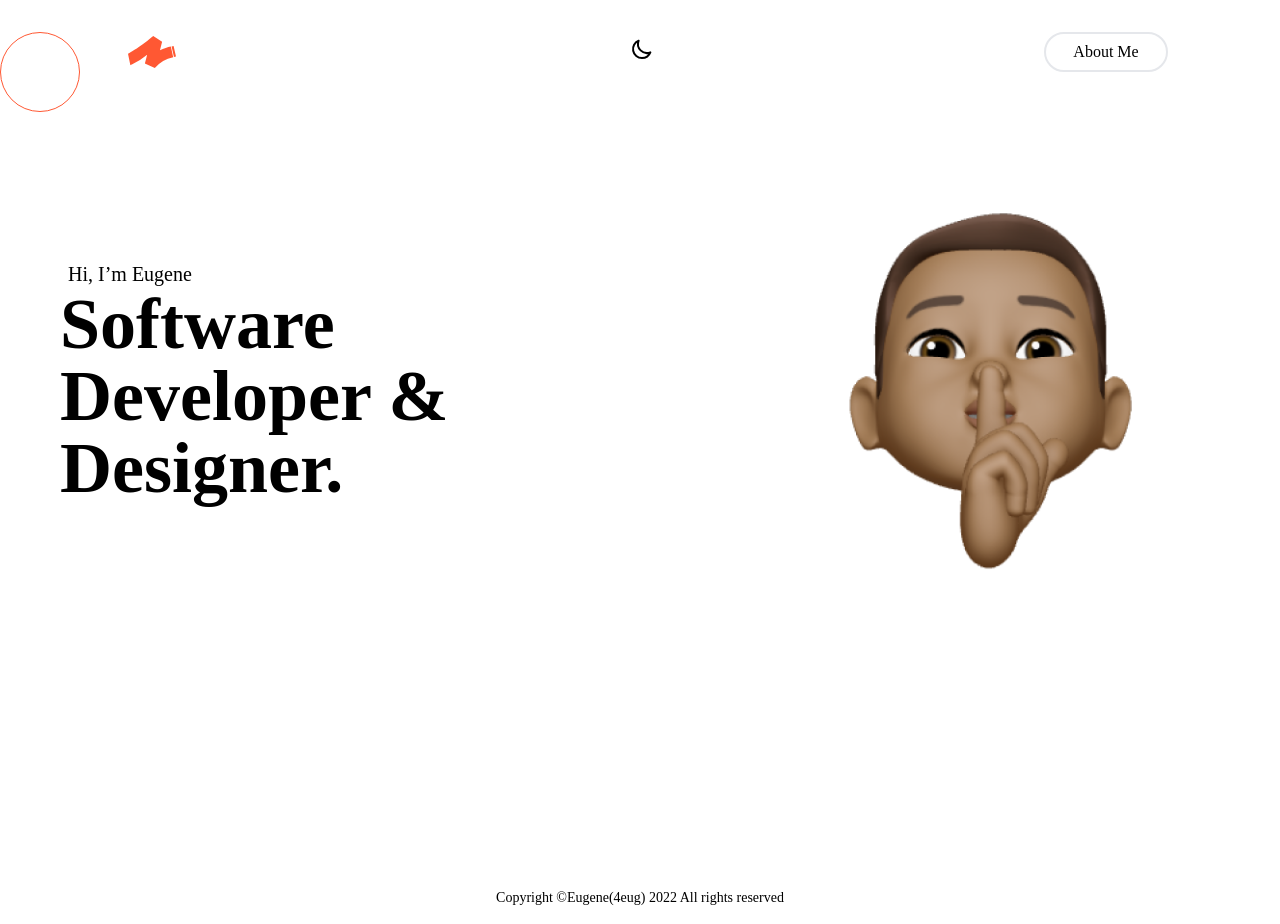
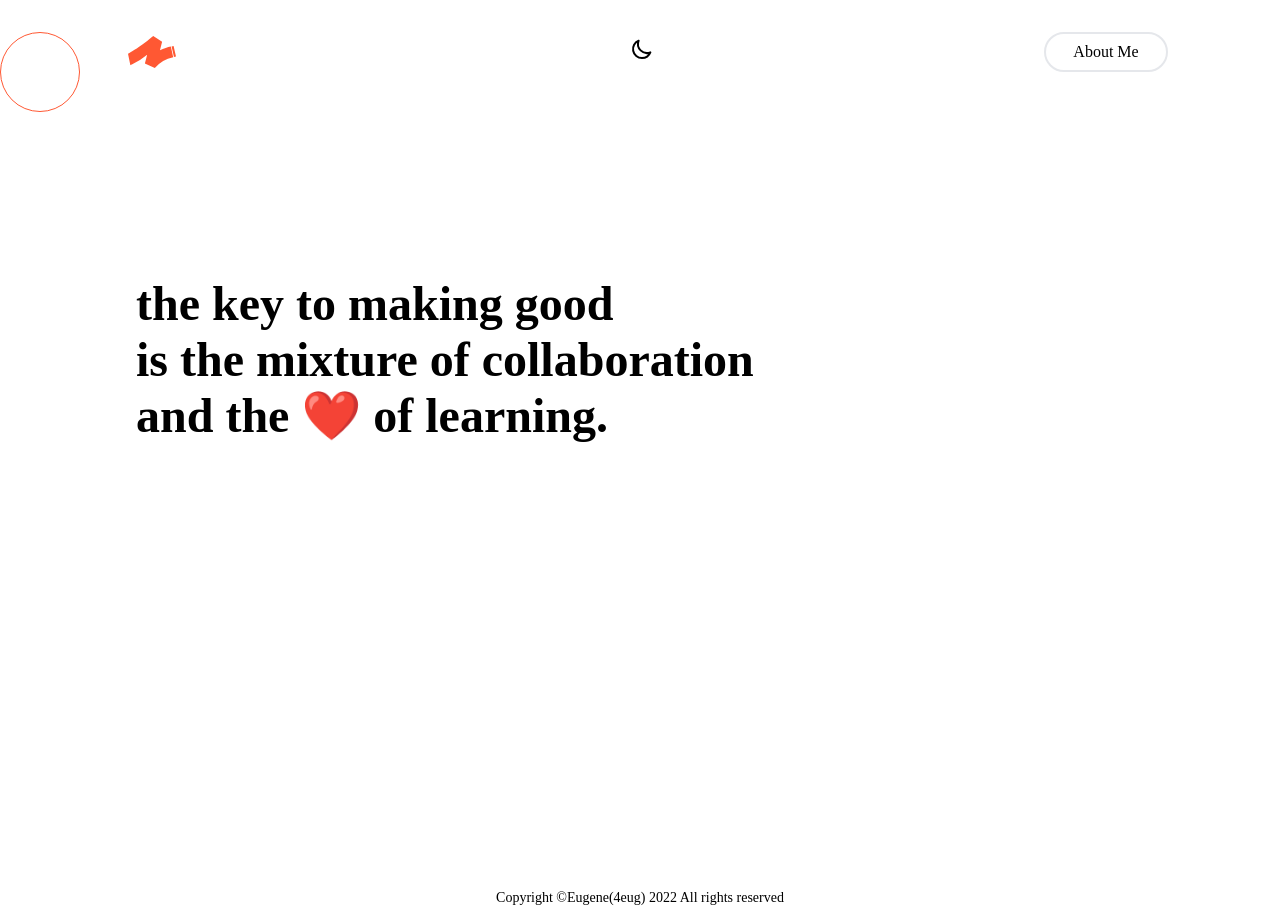
Before and after one commit to 4eug/Old-Portfolio, a Next.js app: page / in a window 1280 px wide. Built offline with nearby package versions, Linux system fonts and the light colour scheme.

Commit message:
Changed Hero Section

```diff
--- a/components/Hero/Hero.jsx
+++ b/components/Hero/Hero.jsx
@@ -14,7 +14,7 @@ const Hero = () => {
 
   return (
     <div name="home" className="w-full h-screen  flex flex-col justify-between">
-      <div className="grid md:grid-cols-2 max-w-[1240px] ml-auto mr-auto mt-2 md:mt-10">
+      <div className="grid md:grid-cols-1 max-w-[1240px] ml-2 md:ml-32 mt-16 md:mt-44">
         <div
           initial="initial"
           animate="animate"
@@ -33,35 +33,16 @@ const Hero = () => {
           }}
           className="flex flex-col justify-center md:items-start w-full px-2 py-8"
         >
-          <p className="pl-4 md:pl-10 text-xl mt-16 md:mt-0 ">
-            {state.title}
-          </p>
-          <h1 className="pl-3 md:pl-8 text-5xl md:text-7xl font-bold ">
-          Software Developer & Designer.
-            <h1/>
-
+          <h1 className="text-4xl md:text-5xl font-bold ">
+          the key to making good <span className="text-transparent bg-clip-text bg-gradient-to-r from-main-orange to-mid-white">products</span>
+          </h1>
+          <h1 className="text-4xl md:text-5xl font-bold mt-2">
+          is the mixture of collaboration
+          </h1>
+          <h1 className="text-4xl md:text-5xl font-bold mt-2 ">
+          and the ❤️ of learning.
           </h1>
         </div>
-        <motion.div
-          initial="hidden"
-          animate="visible"
-          variants={{
-            hidden: {
-              scale: 1.3,
-              opacity: 0,
-            },
-            visible: {
-              scale: 1,
-              opacity: 1,
-              transition: {
-                delay: 0.7,
-              },
-            },
-          }}
-          className="ml-0 pl-0 md:ml-10 md:pl-10"
-        >
-          <img className="w-full" src="/Image 6.png" alt="/" />
-        </motion.div>
       </div>
     </div>
   );
```
